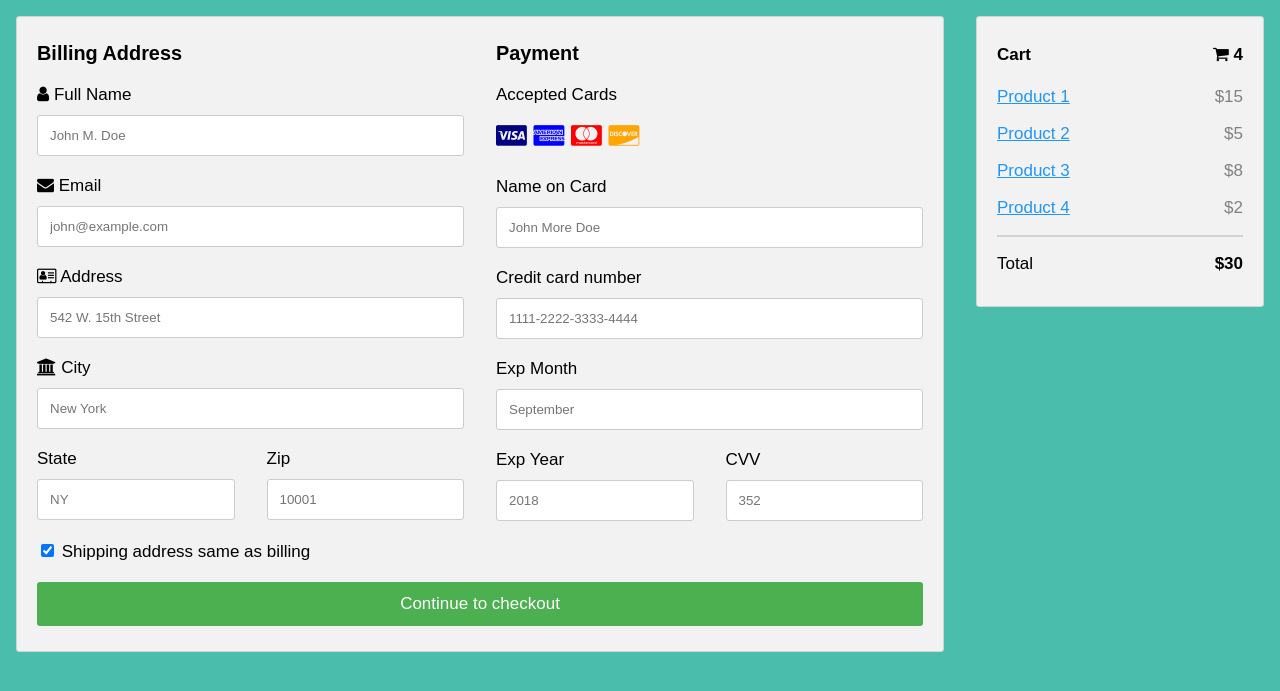
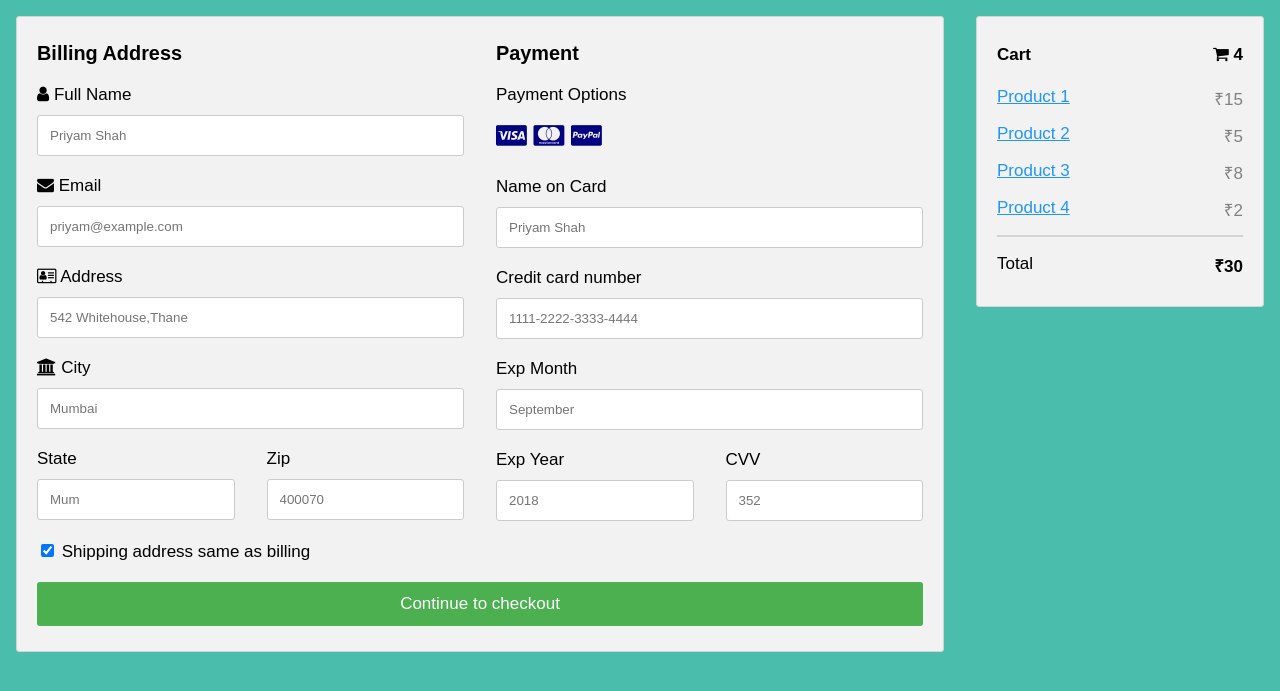
Before and after one commit to Medicyl/MedEasy, a PHP site: page /HTML/Checkout.html in a window 1280 px wide. Shown: the top 691 px of the page. Run offline with PHP 8.4, Linux system fonts and the light colour scheme.

Commit message:
checkout

```diff
--- a/CSS/Checkout.css
+++ b/CSS/Checkout.css
@@ -1,5 +1,5 @@
 body {
- background:rgba(74, 189, 172,1) !important;
+  background:rgba(74, 189, 172,1) !important;
   font-family: Arial;
   font-size: 17px;
   padding: 8px;
@@ -10,25 +10,20 @@ body {
 }
 
 .row {
-  display: -ms-flexbox; /* IE10 */
   display: flex;
-  -ms-flex-wrap: wrap; /* IE10 */
   flex-wrap: wrap;
   margin: 0 -16px;
 }
 
 .col-25 {
-  -ms-flex: 25%; /* IE10 */
   flex: 25%;
 }
 
 .col-50 {
-  -ms-flex: 50%; /* IE10 */
   flex: 50%;
 }
 
 .col-75 {
-  -ms-flex: 75%; /* IE10 */
   flex: 75%;
 }
 
--- a/HTML/Checkout.html
+++ b/HTML/Checkout.html
@@ -9,43 +9,42 @@
 <div class="row">
   <div class="col-75">
     <div class="container">
-      <form action="/action_page.php">
+      <form>
 
         <div class="row">
           <div class="col-50">
             <h3>Billing Address</h3>
             <label for="fname"><i class="fa fa-user"></i> Full Name</label>
-            <input type="text" id="fname" name="firstname" placeholder="John M. Doe">
+            <input type="text" id="fname" name="firstname" placeholder="Priyam Shah">
             <label for="email"><i class="fa fa-envelope"></i> Email</label>
-            <input type="text" id="email" name="email" placeholder="john@example.com">
+            <input type="text" id="email" name="email" placeholder="priyam@example.com">
             <label for="adr"><i class="fa fa-address-card-o"></i> Address</label>
-            <input type="text" id="adr" name="address" placeholder="542 W. 15th Street">
+            <input type="text" id="adr" name="address" placeholder="542 Whitehouse,Thane">
             <label for="city"><i class="fa fa-institution"></i> City</label>
-            <input type="text" id="city" name="city" placeholder="New York">
+            <input type="text" id="city" name="city" placeholder="Mumbai">
 
             <div class="row">
               <div class="col-50">
                 <label for="state">State</label>
-                <input type="text" id="state" name="state" placeholder="NY">
+                <input type="text" id="state" name="state" placeholder="Mum">
               </div>
               <div class="col-50">
                 <label for="zip">Zip</label>
-                <input type="text" id="zip" name="zip" placeholder="10001">
+                <input type="text" id="zip" name="zip" placeholder="400070">
               </div>
             </div>
           </div>
 
           <div class="col-50">
             <h3>Payment</h3>
-            <label for="fname">Accepted Cards</label>
+            <label for="fname">Payment Options</label>
             <div class="icon-container">
               <i class="fa fa-cc-visa" style="color:navy;"></i>
-              <i class="fa fa-cc-amex" style="color:blue;"></i>
-              <i class="fa fa-cc-mastercard" style="color:red;"></i>
-              <i class="fa fa-cc-discover" style="color:orange;"></i>
+              <i class="fa fa-cc-mastercard" style="color:navy;"></i>
+              <a href="paypal.me/priyamshah112"><i class="fa fa-cc-paypal" style="color:navy;"></i></a>
             </div>
             <label for="cname">Name on Card</label>
-            <input type="text" id="cname" name="cardname" placeholder="John More Doe">
+            <input type="text" id="cname" name="cardname" placeholder="Priyam Shah">
             <label for="ccnum">Credit card number</label>
             <input type="text" id="ccnum" name="cardnumber" placeholder="1111-2222-3333-4444">
             <label for="expmonth">Exp Month</label>
@@ -73,12 +72,12 @@
   <div class="col-25">
     <div class="container">
       <h4>Cart <span class="price" style="color:black"><i class="fa fa-shopping-cart"></i> <b>4</b></span></h4>
-      <p><a href="#">Product 1</a> <span class="price">$15</span></p>
-      <p><a href="#">Product 2</a> <span class="price">$5</span></p>
-      <p><a href="#">Product 3</a> <span class="price">$8</span></p>
-      <p><a href="#">Product 4</a> <span class="price">$2</span></p>
+      <p><a href="#">Product 1</a> <span class="price">&#8377;15</span></p>
+      <p><a href="#">Product 2</a> <span class="price">&#8377;5</span></p>
+      <p><a href="#">Product 3</a> <span class="price">&#8377;8</span></p>
+      <p><a href="#">Product 4</a> <span class="price">&#8377;2</span></p>
       <hr>
-      <p>Total <span class="price" style="color:black"><b>$30</b></span></p>
+      <p>Total <span class="price" style="color:black"><b>&#8377;30</b></span></p>
     </div>
   </div>
 </div>
```
